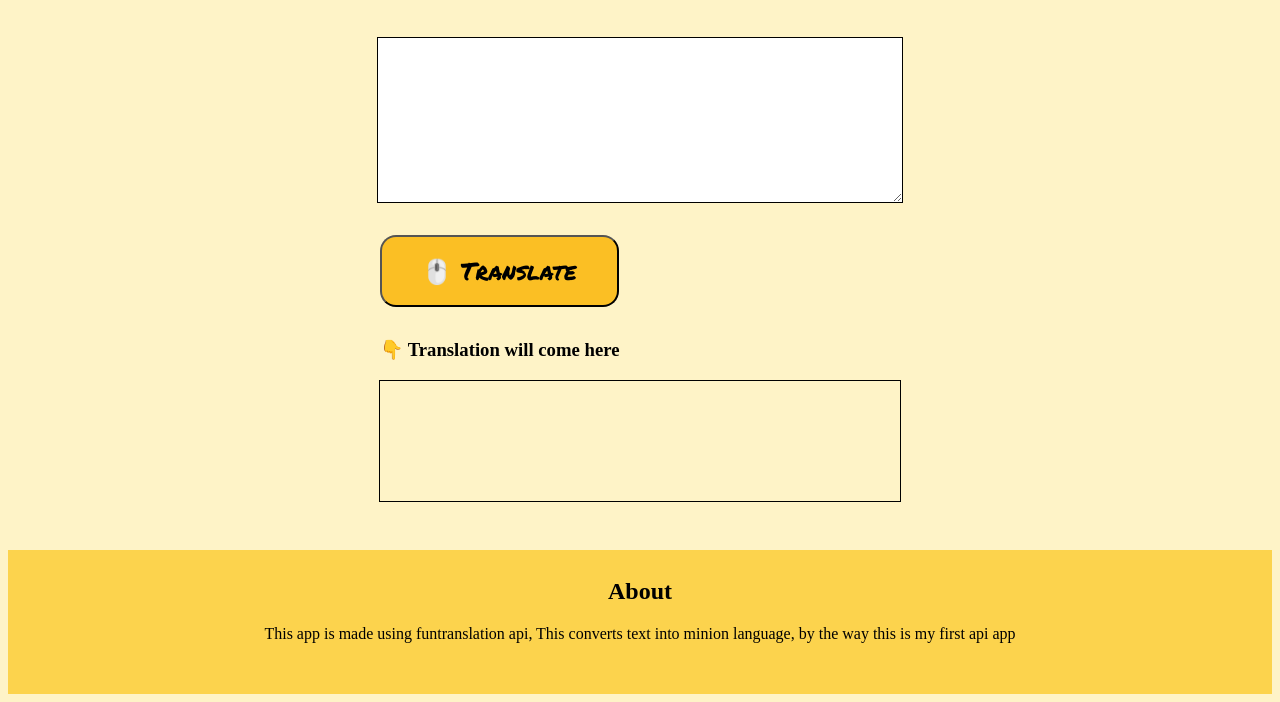
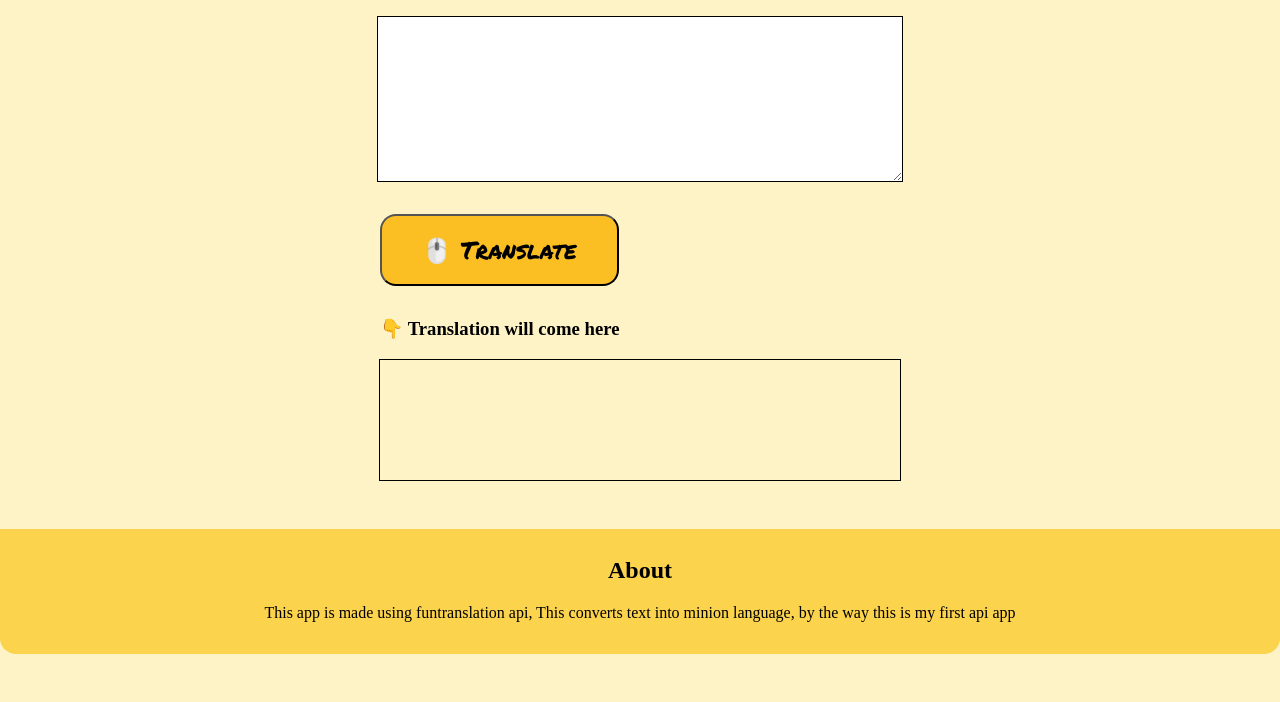
Before and after one commit to h-harsh/project-four-banana-talk, a plain HTML site: page index.html in a window 1280 px wide. Shown: the part 160-862 px from the top of the page. After the commit the page ends 814 px from the top, so only its background shows below. Drawn offline with Linux system fonts and the light colour scheme.

Commit message:
minor css changes

```diff
--- a/index.html
+++ b/index.html
@@ -19,7 +19,7 @@
         <div id="output-area" class="three-output-area"></div>
     </div>
 
-    <footer class="header footer">
+    <footer class="footer">
         <h2>About</h2>
         <p>This app is made using funtranslation api, This converts text into minion language, by the way this is my first api app
         </p>
--- a/style.css
+++ b/style.css
@@ -6,6 +6,7 @@
 }
 body{
     background-color: var(--secondary-color);
+    margin: 0px;
 
 }
 .header{
@@ -20,6 +21,7 @@ body{
     text-align: center;
     font-family: 'Pacifico', cursive;
     font-weight: 300;
+    margin: 0px;
 }
 .main{
     max-width: 650px;
@@ -59,7 +61,14 @@ body{
     margin-top: 3rem;
     text-align: center;
     padding-top: 0.5rem;
-    height: 8.5rem;
+    padding-bottom: 1rem;
+    max-height: 10rem;
     border-bottom-left-radius: 0rem;
     border-bottom-right-radius: 0rem;
+
+    background-color: var(--primary-color);
+
+    border-bottom-left-radius: 1rem;
+    border-bottom-right-radius: 1rem;
+    margin-bottom: 0px;
 }
```
